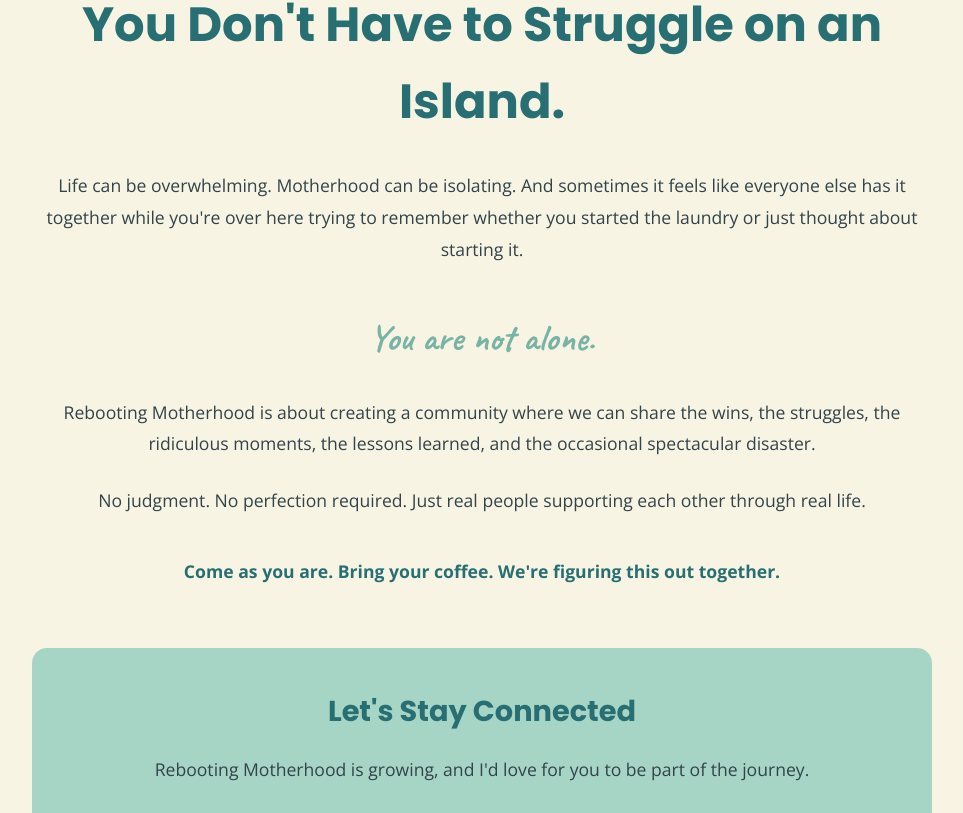
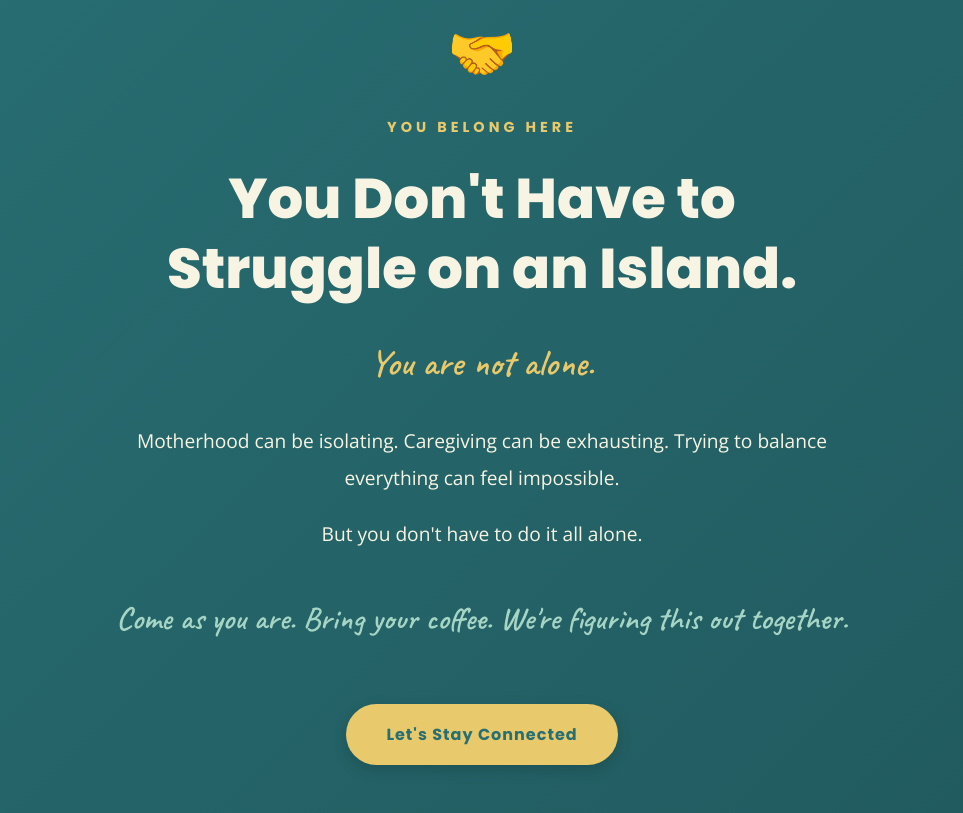
Before and after one commit to ashginther85-droid/rebooting-motherhood, a plain HTML site: page index.html in a window 1280 px wide. Shown: the part 5267-6080 px from the top of the page, without its empty margins (158-1121 px from the left). Drawn offline with nearby package versions, Linux system fonts and the light colour scheme.

Commit message:
Community Updates

```diff
--- a/index.html
+++ b/index.html
@@ -592,66 +592,151 @@ h6 {
     }
 
 }
-        /* COMMUNITY SECTION */
+       /* ================================
+   COMMUNITY SECTION
+================================ */
 
 .community {
-    padding: 80px 8%;
-    background-color: var(--cream);
+    background: linear-gradient(
+        135deg,
+        var(--dark-teal),
+        #20585D
+    );
+    color: var(--cream);
+    padding: 100px 20px;
+    text-align: center;
 }
 
 .community-container {
-    max-width: 900px;
+    max-width: 850px;
     margin: 0 auto;
-    text-align: center;
+}
+
+.community-icon {
+    font-size: 3.5rem;
+    margin-bottom: 20px;
+}
+
+.community-eyebrow {
+    color: var(--yellow);
+    font-family: 'Poppins', sans-serif;
+    font-size: 0.9rem;
+    font-weight: 700;
+    letter-spacing: 4px;
+    text-transform: uppercase;
+    margin-bottom: 25px;
 }
 
 .community h2 {
-    color: var(--dark-teal);
-    font-size: clamp(2rem, 4vw, 3rem);
+    color: var(--cream);
+    font-family: 'Poppins', sans-serif;
+    font-size: 3.5rem;
+    font-weight: 800;
+    line-height: 1.25;
     margin-bottom: 30px;
 }
 
-.community p {
-    font-size: 1.1rem;
-    line-height: 1.8;
-    margin-bottom: 25px;
+.community-highlight {
+    color: var(--yellow);
+    font-family: 'Caveat', cursive;
+    font-size: 2.8rem;
+    font-weight: 600;
+    margin: 30px 0;
 }
 
-.community-intro {
+.community-description {
+    color: var(--cream);
     font-size: 1.2rem;
+    line-height: 1.9;
+    max-width: 700px;
+    margin: 0 auto 20px;
 }
 
-.community-highlight {
-    font-size: 1.6rem;
-    font-weight: bold;
-    color: var(--teal);
+.community-personality {
+    color: var(--light-teal);
+    font-family: 'Caveat', cursive;
+    font-size: 2rem;
+    font-weight: 600;
     margin: 40px 0;
 }
 
-.community-closing {
-    font-size: 1.3rem;
-    font-weight: bold;
+.community-button {
+    display: inline-block;
+    background-color: var(--yellow);
     color: var(--dark-teal);
-    margin-top: 40px;
+    padding: 18px 40px;
+    border-radius: 50px;
+    text-decoration: none;
+    font-family: 'Poppins', sans-serif;
+    font-weight: 700;
+    font-size: 1rem;
+    letter-spacing: 1px;
+    margin: 20px 0;
+    box-shadow: 0 5px 15px rgba(0, 0, 0, 0.15);
+    transition: transform 0.3s ease, box-shadow 0.3s ease;
 }
 
-.community-cta {
-    margin-top: 60px;
-    padding: 40px;
-    background-color: var(--light-teal);
-    border-radius: 15px;
+.community-button:hover {
+    transform: translateY(-4px);
+    box-shadow: 0 10px 25px rgba(0, 0, 0, 0.2);
 }
 
-.community-cta h3 {
-    color: var(--dark-teal);
+.community-bottom {
+    color: var(--light-teal);
+    font-family: 'Caveat', cursive;
     font-size: 1.8rem;
-    margin-bottom: 20px;
+    margin-top: 35px;
 }
 
-.community-coming-soon {
-    font-weight: bold;
-    color: var(--teal);
-    margin-top: 30px;
+/* Responsive Design */
+
+@media (max-width: 768px) {
+
+    .community {
+        padding: 70px 20px;
+    }
+
+    .community h2 {
+        font-size: 2.5rem;
+    }
+
+    .community-description {
+        font-size: 1.05rem;
+    }
+
+    .community-highlight {
+        font-size: 2.3rem;
+    }
+
+    .community-personality {
+        font-size: 1.7rem;
+    }
+
+    .community-button {
+        padding: 16px 30px;
+    }
+
+    .community-bottom {
+        font-size: 1.5rem;
+    }
+
+}
+
+@media (max-width: 480px) {
+
+    .community h2 {
+        font-size: 2rem;
+    }
+
+    .community-eyebrow {
+        font-size: 0.75rem;
+        letter-spacing: 2px;
+    }
+
+    .community-icon {
+        font-size: 3rem;
+    }
+
 }
 
         /* CONTENT SECTIONS */
@@ -1045,96 +1130,52 @@ section#podcast.podcast .podcast-description {
     </div>
 
 </section>
-        <!-- COMMUNITY SECTION -->
+<!-- COMMUNITY SECTION -->
 
 <section id="community" class="community">
 
     <div class="community-container">
 
-        <h2>You Don't Have to Struggle on an Island.</h2>
+        <div class="community-icon">🤝</div>
 
-        <p class="community-intro">
-            Life can be overwhelming. Motherhood can be isolating.
-            And sometimes it feels like everyone else has it together
-            while you're over here trying to remember whether you
-            started the laundry or just thought about starting it.
+        <p class="community-eyebrow">
+            YOU BELONG HERE
         </p>
+
+        <h2>
+            You Don't Have to<br>
+            Struggle on an Island.
+        </h2>
 
         <p class="community-highlight">
             You are not alone.
         </p>
 
-        <p>
-            Rebooting Motherhood is about creating a community
-            where we can share the wins, the struggles, the
-            ridiculous moments, the lessons learned, and the
-            occasional spectacular disaster.
+        <p class="community-description">
+            Motherhood can be isolating. Caregiving can be exhausting.
+            Trying to balance everything can feel impossible.
         </p>
 
-        <p>
-            No judgment. No perfection required.
-            Just real people supporting each other through real life.
+        <p class="community-description">
+            But you don't have to do it all alone.
         </p>
 
-        <p class="community-closing">
+        <p class="community-personality">
             Come as you are. Bring your coffee.
             We're figuring this out together.
         </p>
 
-        <div class="community-cta">
+        <a href="#resources" class="community-button">
+            Let's Stay Connected
+        </a>
 
-            <h3>Let's Stay Connected</h3>
-
-            <p>
-                Rebooting Motherhood is growing, and I'd love
-                for you to be part of the journey.
-            </p>
-
-            <p class="community-coming-soon">
-                Community connections coming soon!
-            </p>
-
-        </div>
+        <p class="community-bottom">
+            Real life. Real support. A fresh start.
+        </p>
 
     </div>
 
 </section>
-
-        <!-- COMMUNITY -->
-        <section id="community">
-            <h2>We're rebooting together.</h2>
-
-            <div class="cards">
-
-                <div class="card">
-                    <h3>Real Life</h3>
-                    <p>
-                        No perfectly curated lives here. We're talking about
-                        the chaos, the challenges, the wins, and everything
-                        in between.
-                    </p>
-                </div>
-
-                <div class="card">
-                    <h3>Personal Growth</h3>
-                    <p>
-                        Taking care of yourself isn't selfish.
-                        We're working on our health, happiness, goals,
-                        and finding ourselves again.
-                    </p>
-                </div>
-
-                <div class="card">
-                    <h3>Community</h3>
-                    <p>
-                        You don't have to struggle on an island.
-                        Sometimes the most powerful thing is knowing
-                        someone else understands.
-                    </p>
-                </div>
-
-            </div>
-        </section>
 
 
     </main>
```
